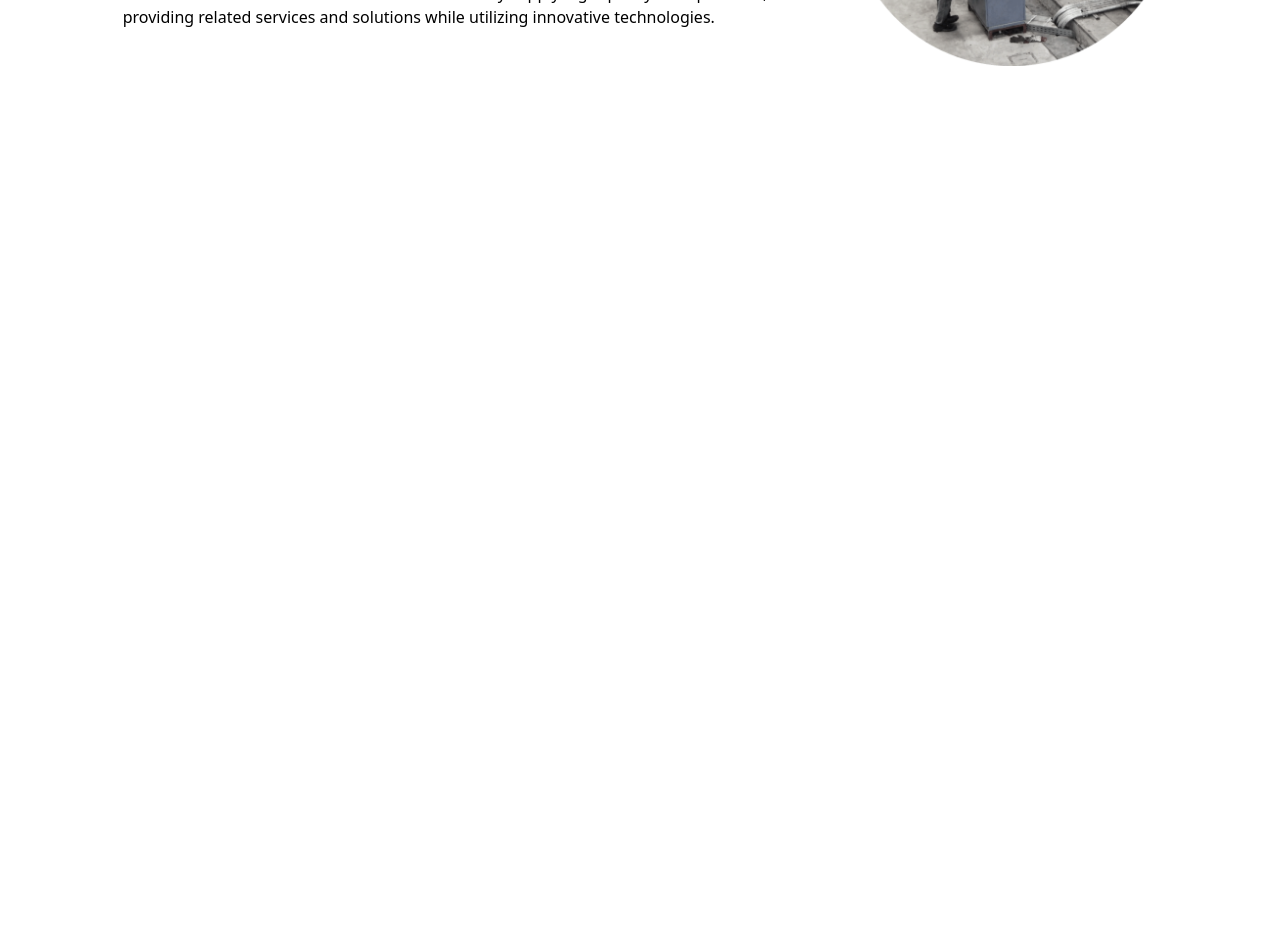
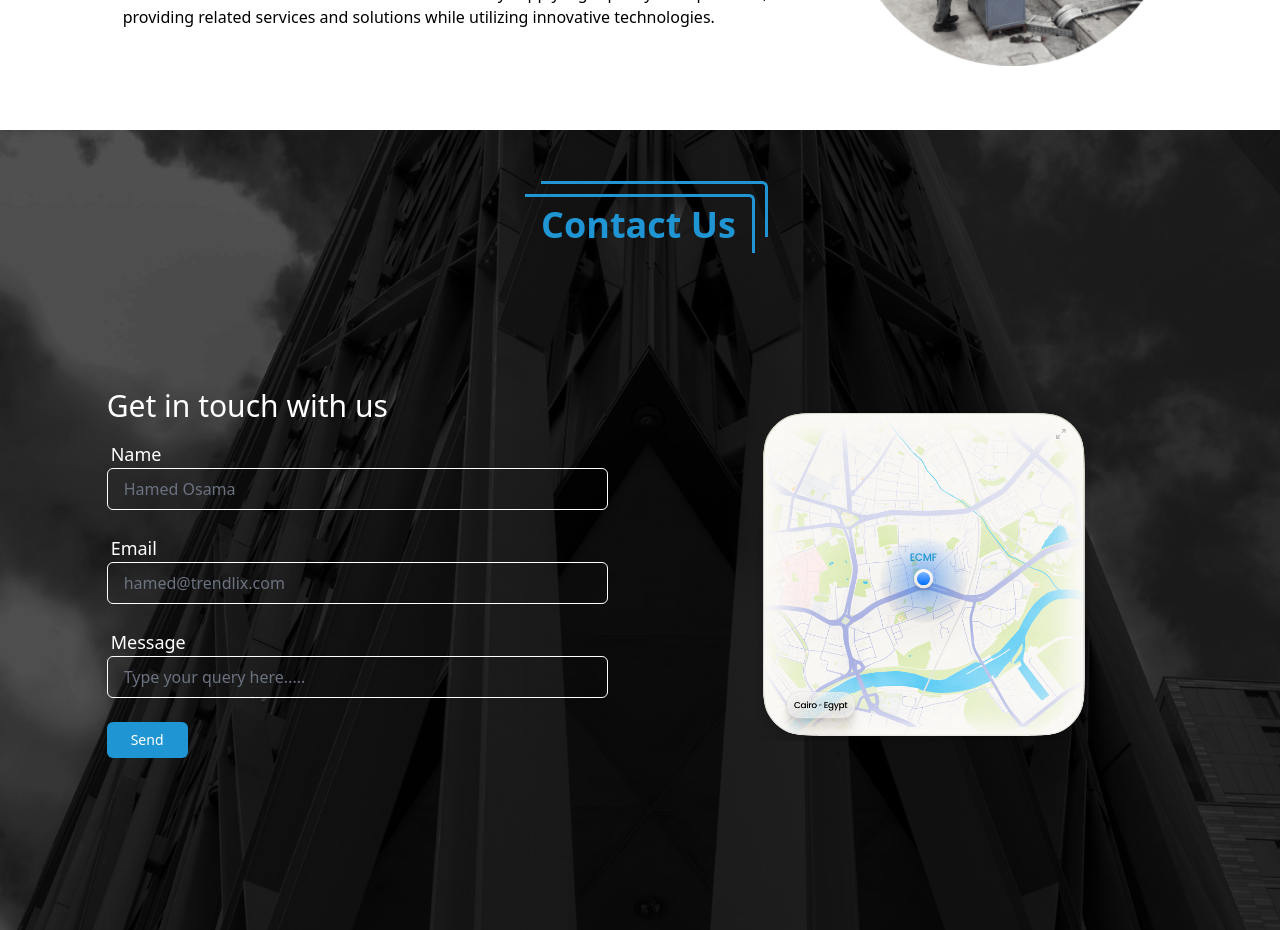
Before and after one commit to HamedOsama/ecmf, a Next.js app: page /en in a window 1280 px wide. Shown: the part 2880-3810 px from the top of the page. Before the commit the page ends 2978 px from the top, so only its background shows below. Built offline with nearby package versions, Linux system fonts and the light colour scheme.

Commit message:
add contactUs section

```diff
--- a/messages/ar.json
+++ b/messages/ar.json
@@ -32,5 +32,16 @@
     "productTitle" : "مواسير ممتازة",
     "productDescription" : "مواسير مميزة من انتاج ECMF",
     "productPrice" : "2000"
+  },
+  "contactUs" :{
+    "title" : "تواصل معنا",
+    "description" : "ابق على تواصل معنا",
+    "name" : "الاسم",
+    "namePlaceholder" : "حامد اسامه",
+    "email" : "البريد الالكتروني",
+    "emailPlaceholder" : "hamed@trendlix.com",
+    "message" : "التعليق",
+    "messagePlaceholder" : "اكتب ما تريده",
+    "submit" : "ارسال"
   }
 }
--- a/messages/en.json
+++ b/messages/en.json
@@ -32,5 +32,16 @@
     "productTitle" : "Pipes Metal ECMF",
     "productDescription" : "Premium Steal from ECMF",
     "productPrice" : "2000"
+  },
+  "contactUs" :{
+    "title" : "Contact Us",
+    "description" : "Get in touch with us",
+    "name" : "Name",
+    "namePlaceholder" : "Hamed Osama",
+    "email" : "Email",
+    "emailPlaceholder" : "hamed@trendlix.com",
+    "message" : "Message",
+    "messagePlaceholder" : "Type your query here.....",
+    "submit" : "Send"
   }
 }
--- a/src/app/[locale]/page.tsx
+++ b/src/app/[locale]/page.tsx
@@ -15,6 +15,7 @@ import "swiper/css/navigation";
 import "swiper/css/scrollbar";
 import Gallery from '@/components/sections/Gallery';
 import AboutUs from '@/components/sections/AboutUs';
+import ContactUs from '@/components/sections/ContactUs';
 
 export default function Home() {
   const locale = useLocale();
@@ -86,6 +87,7 @@ export default function Home() {
         <Gallery />
       </NextIntlClientProvider>
       <AboutUs />
+      <ContactUs />
     </main>
   )
 }
--- /dev/null
+++ b/src/components/UI/Input.tsx
@@ -0,0 +1,28 @@
+import { FC, forwardRef } from 'react'
+
+interface InputProps extends React.InputHTMLAttributes<HTMLInputElement> {
+  label: string,
+  name: string
+  placeholder: string
+}
+
+const Input = forwardRef<HTMLInputElement, InputProps>(({
+  label, name, placeholder
+}, ref) => {
+  return (
+    <div className="">
+      <label htmlFor={name} className='text-white text-base sm:text-lg font-light px-1'>
+        {label}
+      </label>
+      <input
+        ref={ref}
+        name={name}
+        placeholder={placeholder}
+        className='bg-transparent border border-white rounded-md px-4 py-2 w-full focus:border-primary focus:outline-none focus:ring-2 focus:ring-primary placeholder-gray-500 text-white duration-300' />
+    </div>
+  )
+
+})
+
+Input.displayName = 'Input';
+export default Input
--- /dev/null
+++ b/src/components/sections/ContactUs.tsx
@@ -0,0 +1,74 @@
+import { FC } from 'react'
+import Title from '../UI/typography/Title'
+import Input from '../UI/Input'
+import Button from '../UI/Button'
+import Image from 'next/image'
+
+import mapImg from '@/images/map.png'
+import contactUsBg from '@/images/contact-us-bg.png'
+import { useTranslations } from 'next-intl'
+
+interface ContactUsProps {
+
+}
+
+const ContactUs: FC<ContactUsProps> = ({ }) => {
+  const t = useTranslations('contactUs');
+
+  return <div className='relative mt-8'>
+    <div className="absolute inset-0 ">
+      <Image
+        src={contactUsBg}
+        alt={t('title')}
+        width={contactUsBg.width}
+        height={contactUsBg.height}
+        className='w-full h-full'
+      />
+    </div>
+    <div className="container sm:h-screen relative py-12 sm:py-16">
+      <div className="flex items-center justify-center">
+        <Title variant='doubleBorder' borderDirection='right'>
+          {t('title')}
+        </Title>
+      </div>
+      <div className="h-full grid sm:grid-cols-2 items-center gap-8 sm:gap-16 mt-4 sm:-mt-4">
+        <div className="">
+          <p className='text-xl sm:text-3xl text-white'>
+            {t('description')}
+          </p>
+          <div className="flex flex-col gap-6 mt-4">
+
+            <Input
+              label={t('name')}
+              name='name'
+              placeholder={t('namePlaceholder')}
+            />
+            <Input
+              label={t('email')}
+              name='email'
+              placeholder={t('emailPlaceholder')}
+            />
+            <Input
+              label={t('message')}
+              name='message'
+              placeholder={t('messagePlaceholder')}
+            />
+            <Button className='w-fit px-6'>
+              {t('submit')}
+            </Button>
+          </div>
+
+        </div>
+        <Image
+          src={mapImg}
+          alt='Map'
+          width={mapImg.width}
+          height={mapImg.height}
+          className='rounded-md w-full sm:w-2/3 lg:1/2 mx-auto'
+        />
+      </div>
+    </div>
+  </div>
+}
+
+export default ContactUs
```
Also changed, not shown: src/images/contact-us-bg.png (added), src/images/map.png (added).
